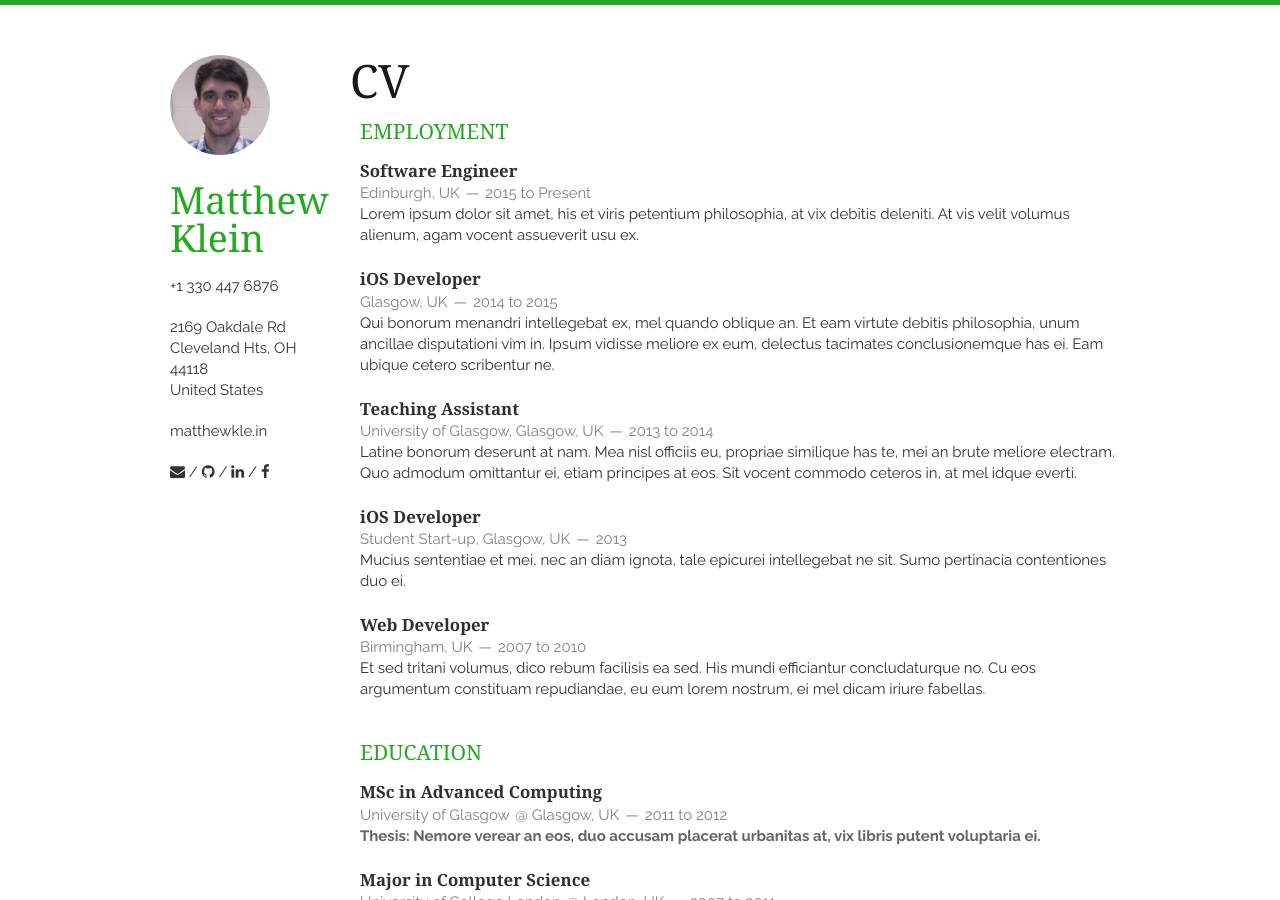
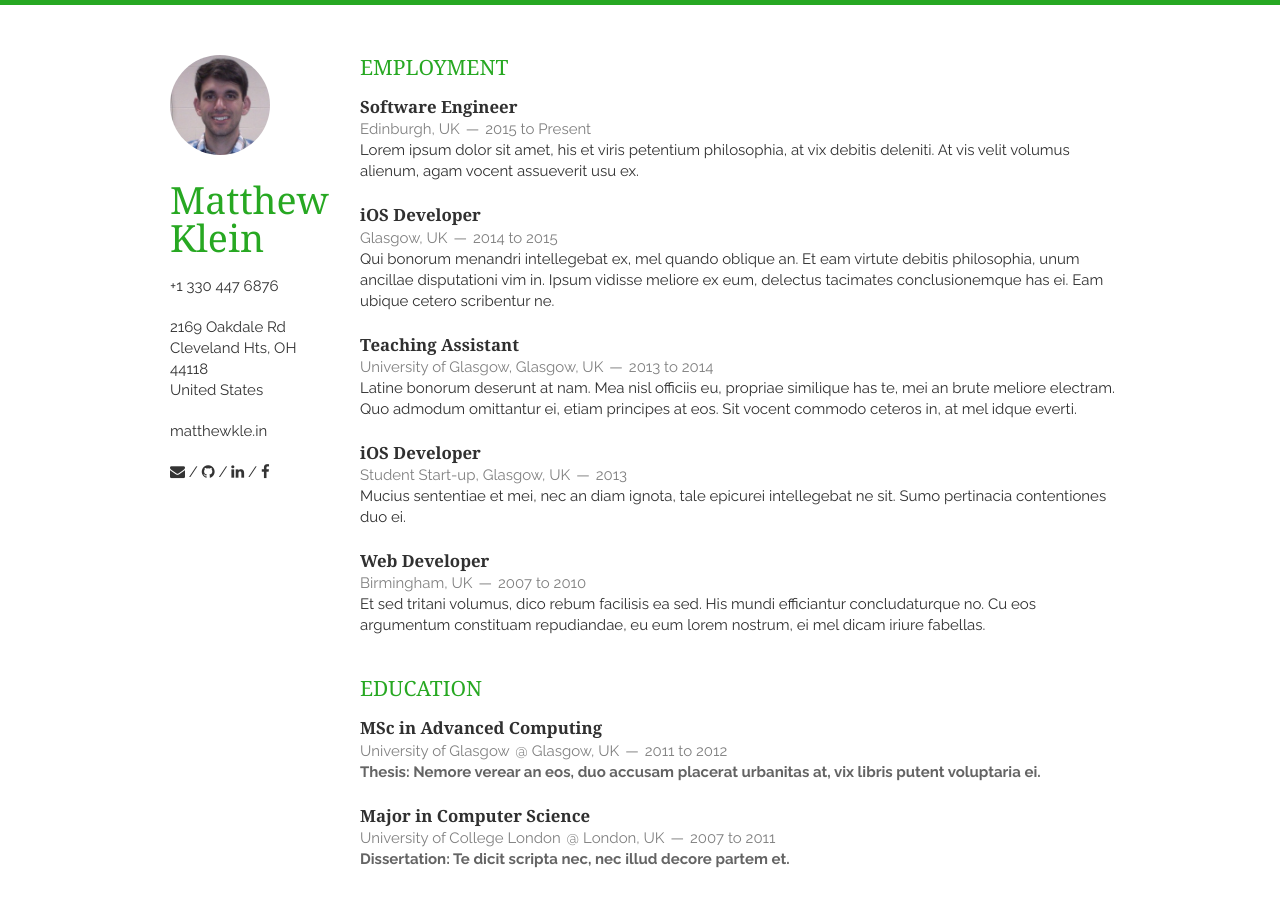
Before and after one commit to kleinma/kleinma.github.io, a Jekyll site: the page built from CV.md, in a window 1280 px wide and 900 px high. Built offline with Jekyll 4.4.1, drawn with Linux system fonts in a browser that asks for light colours; nearby versions of some CDN libraries; Markdown is read by kramdown in place of the engine named in the settings.

Commit message:
Created specific cv layout with no title.

```diff
--- /dev/null
+++ b/_layouts/cv.html
@@ -0,0 +1,7 @@
+---
+layout: layout
+---
+
+<div class="page">
+  {{ content }}
+</div>
```
Also changed, not shown: CV.md (+1 -1 lines).
